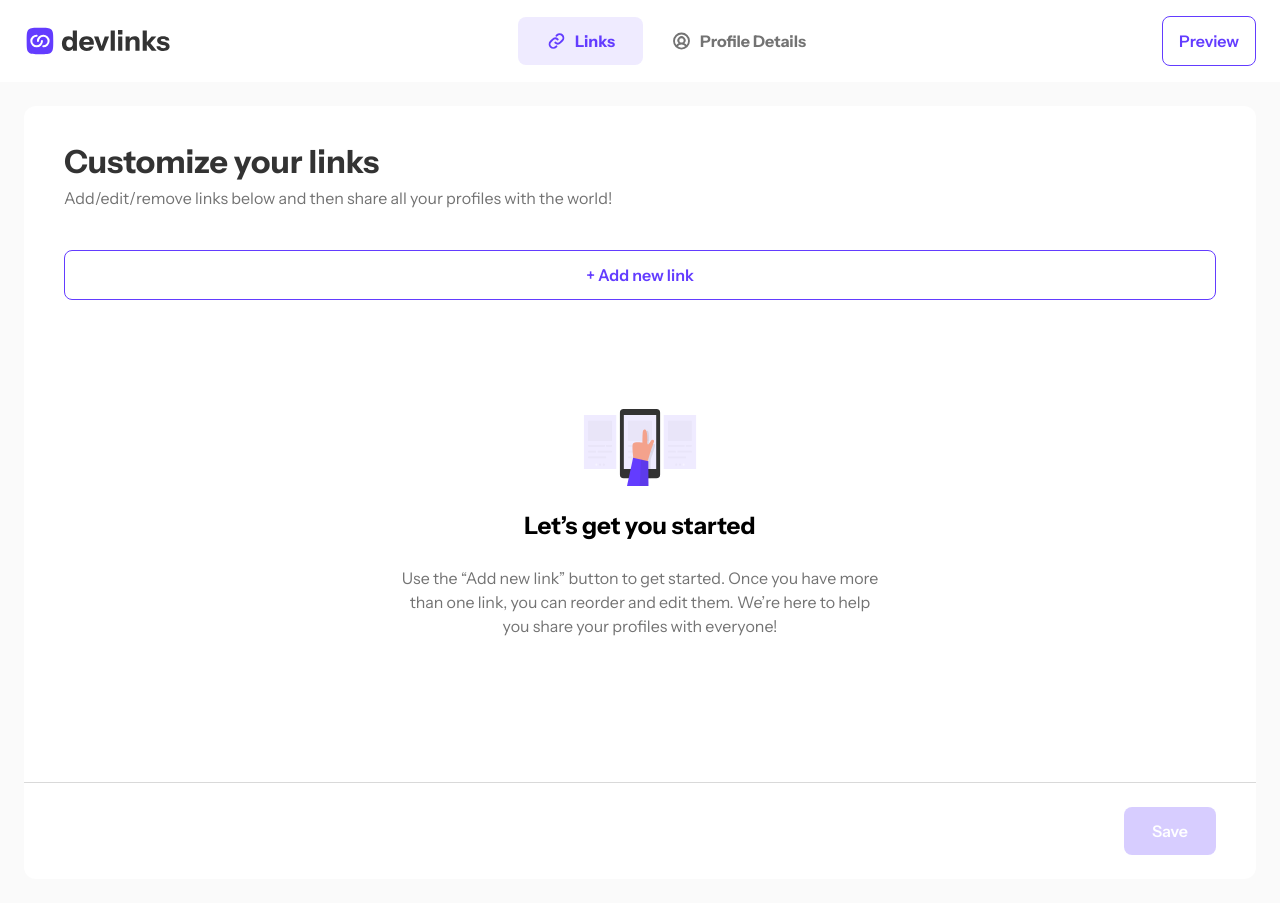
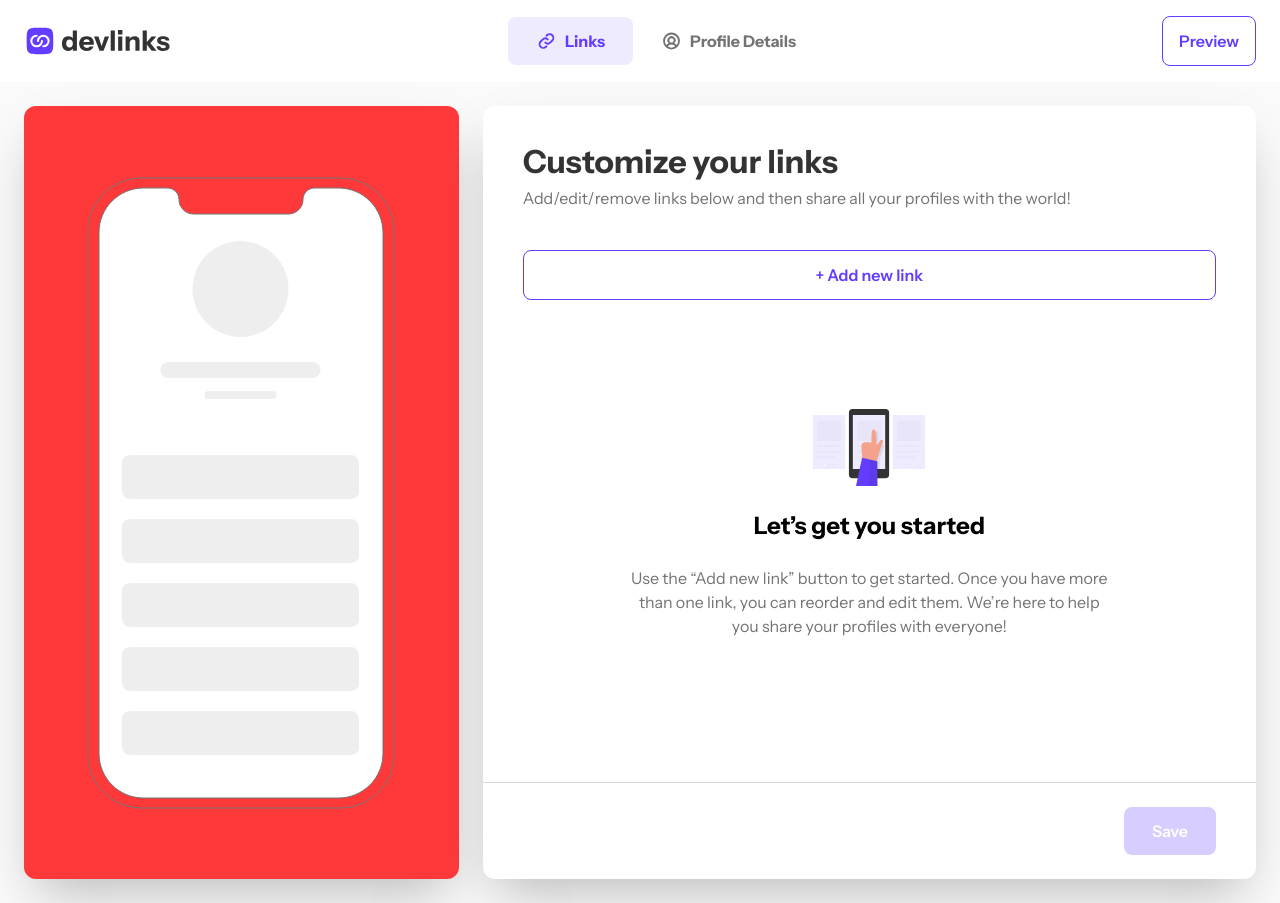
Before and after one commit to David-Henery4/Link-Share, a Next.js app: page / in a window 1280 px wide. Built offline with nearby package versions, Linux system fonts and the light colour scheme.

Commit message:
empty-links-responsive-&-components-refactor

```diff
--- a/src/app/page.tsx
+++ b/src/app/page.tsx
@@ -2,33 +2,24 @@ import {
   Navbar,
   LinksSection,
   // ProfileSection,
-  // MobilePreviewContainer,
+  MobilePreviewSection,
+  SaveButton
 } from "@/components";
-import Button from "@/components/reusable/Button";
 
 export default function Home() {
   return (
-    <div className="w-full min-h-[100svh]">
+    <div className="w-full flex flex-col min-h-[100svh]">
       <Navbar />
-      <main className="w-full p-4 lgMob:p-6">
-        <div className="w-full rounded-xl bg-white">
+      <main className="w-full flex flex-row-reverse gap-6 flex-grow-[1] p-4 lgMob:p-6">
+        {/* Shadow is temp for development */}
+        <div className="w-full max-w-[800px] mx-auto flex-[2] rounded-xl bg-white shadow-2xl laptop:max-w-none laptop:m-0">
           <LinksSection />
           {/* <ProfileSection/> */}
-          <div className="w-full border-t border-border p-4 lgMob:py-6 lgMob:px-10 tablet:flex tablet:justify-end">
-            <Button
-              disabled={true} // temp obvs
-              buttonType="primary"
-              size="large"
-              className="tablet:w-auto target:ml-auto"
-            >
-              Save
-            </Button>
-          </div>
+          <SaveButton/>
         </div>
 
-        {/* <div className="w-full bg-white">
-        <MobilePreviewContainer/>
-        </div> */}
+        {/* Shadow is temp for development */}
+        <MobilePreviewSection/>
       </main>
     </div>
   );
--- a/src/components/MobilePreviewContainer.tsx
+++ b/src/components/MobilePreviewContainer.tsx
@@ -1,8 +1,10 @@
-
+import { IllustrationPhoneMockup } from "./icons"
 
 const MobilePreviewContainer = () => {
   return (
-    <section>MobilePreviewContainer</section>
+    <section className="">
+      <IllustrationPhoneMockup/>
+    </section>
   )
 }
 
--- /dev/null
+++ b/src/components/MobilePreviewSection.tsx
@@ -0,0 +1,12 @@
+import MobilePreviewContainer from "./MobilePreviewContainer";
+
+const MobilePreviewSection = () => {
+  return (
+    // Shadow is temp for development
+    <div className="w-full p-6 place-items-center flex-[1] rounded-xl bg-red shadow-2xl hidden laptop:grid">
+      <MobilePreviewContainer />
+    </div>
+  );
+}
+
+export default MobilePreviewSection
--- /dev/null
+++ b/src/components/SaveButton.tsx
@@ -0,0 +1,18 @@
+import Button from "./reusable/Button";
+
+const SaveButton = () => {
+  return (
+    <div className="w-full border-t border-border p-4 lgMob:py-6 lgMob:px-10 tablet:flex tablet:justify-end">
+      <Button
+        disabled={true} // temp obvs
+        buttonType="primary"
+        size="large"
+        className="tablet:w-auto target:ml-auto"
+      >
+        Save
+      </Button>
+    </div>
+  );
+}
+
+export default SaveButton
--- /dev/null
+++ b/src/components/icons/IllustrationPhoneMockup.tsx
@@ -0,0 +1,32 @@
+
+const IllustrationPhoneMockup = () => {
+  return (
+    <svg
+      xmlns="http://www.w3.org/2000/svg"
+      width="308"
+      height="632"
+      fill="none"
+      viewBox="0 0 308 632"
+    >
+      <path
+        stroke="#737373"
+        d="M1 54.5C1 24.953 24.953 1 54.5 1h199C283.047 1 307 24.953 307 54.5v523c0 29.547-23.953 53.5-53.5 53.5h-199C24.953 631 1 607.047 1 577.5v-523Z"
+      />
+      <path
+        fill="#fff"
+        stroke="#737373"
+        d="M12 55.5C12 30.923 31.923 11 56.5 11h24C86.851 11 92 16.149 92 22.5c0 8.008 6.492 14.5 14.5 14.5h95c8.008 0 14.5-6.492 14.5-14.5 0-6.351 5.149-11.5 11.5-11.5h24c24.577 0 44.5 19.923 44.5 44.5v521c0 24.577-19.923 44.5-44.5 44.5h-195C31.923 621 12 601.077 12 576.5v-521Z"
+      />
+      <circle cx="153.5" cy="112" r="48" fill="#EEE" />
+      <rect width="160" height="16" x="73.5" y="185" fill="#EEE" rx="8" />
+      <rect width="72" height="8" x="117.5" y="214" fill="#EEE" rx="4" />
+      <rect width="237" height="44" x="35" y="278" fill="#EEE" rx="8" />
+      <rect width="237" height="44" x="35" y="342" fill="#EEE" rx="8" />
+      <rect width="237" height="44" x="35" y="406" fill="#EEE" rx="8" />
+      <rect width="237" height="44" x="35" y="470" fill="#EEE" rx="8" />
+      <rect width="237" height="44" x="35" y="534" fill="#EEE" rx="8" />
+    </svg>
+  );
+}
+
+export default IllustrationPhoneMockup
--- a/src/components/icons/LogoLarge.tsx
+++ b/src/components/icons/LogoLarge.tsx
@@ -12,9 +12,9 @@ const LogoLarge = () => {
     >
       <path
         fill="#633CFF"
-        fill-rule="evenodd"
+        fillRule="evenodd"
         d="M5.774 34.225c2.443 2.442 6.37 2.442 14.226 2.442 7.857 0 11.785 0 14.225-2.442 2.442-2.438 2.442-6.368 2.442-14.225 0-7.857 0-11.785-2.442-14.226-2.438-2.44-6.368-2.44-14.225-2.44-7.857 0-11.785 0-14.226 2.44-2.44 2.443-2.44 6.37-2.44 14.226 0 7.857 0 11.785 2.44 14.225Zm10.06-19.642A5.416 5.416 0 1 0 21.25 20a1.25 1.25 0 1 1 2.5 0 7.917 7.917 0 1 1-7.916-7.916 1.25 1.25 0 0 1 0 2.5ZM29.584 20a5.417 5.417 0 0 1-5.417 5.417 1.25 1.25 0 0 0 0 2.5A7.917 7.917 0 1 0 16.25 20a1.25 1.25 0 0 0 2.5 0 5.416 5.416 0 1 1 10.834 0Z"
-        clip-rule="evenodd"
+        clipRule="evenodd"
       />
       <path
         fill="#333"
--- a/src/components/icons/index.ts
+++ b/src/components/icons/index.ts
@@ -4,6 +4,7 @@ import ProfileDetailsHeaderIcon from "./ProfileDetailsHeaderIcon";
 import IllustrationEmpty from "./IllustrationEmpty";
 import LogoLarge from "./LogoLarge";
 import LogoSmall from "./LogoSmall";
+import IllustrationPhoneMockup from "./IllustrationPhoneMockup";
 
 export {
   LinksTabIcon,
@@ -11,5 +12,6 @@ export {
   ProfileDetailsHeaderIcon,
   IllustrationEmpty,
   LogoLarge,
-  LogoSmall
+  LogoSmall,
+  IllustrationPhoneMockup
 }
--- a/src/components/nav-comps/NavLogo.tsx
+++ b/src/components/nav-comps/NavLogo.tsx
@@ -2,7 +2,7 @@ import { LogoLarge, LogoSmall } from "../icons";
 
 const NavLogo = () => {
   return (
-    <div className="mr-5">
+    <div className="mr-5 tablet:m-0">
       <LogoSmall/>
       <LogoLarge/>
     </div>
--- a/tailwind.config.ts
+++ b/tailwind.config.ts
@@ -11,6 +11,7 @@ const config: Config = {
       lgMob: "29.6875em", // 475px
       smallTablet: "36.25em", // 580px
       tablet: "46.25em", // 740px
+      laptop: "66.25em", // 1060px
     },
     fontFamily: {
       instrumentSans: ["var(--font-instrument-sans)", "sans-serif"],
```
Also changed, not shown: src/components/index.ts (+5 -3 lines).
